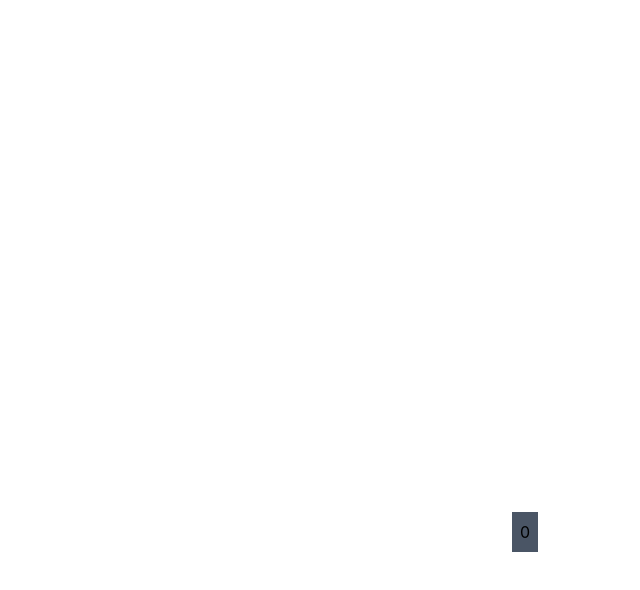
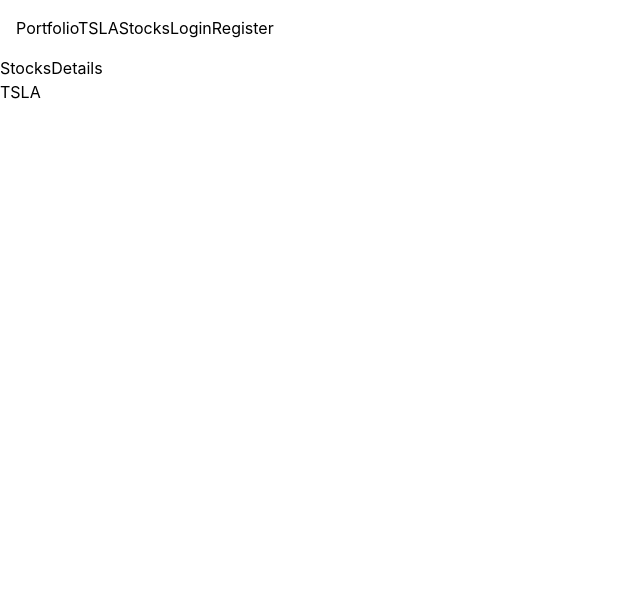
Before and after one commit to justusbruegmann/2TheMoon, a Vue app in the folder frontend/: page /stocks/TSLA in a window 1280 px wide. Shown: the top 590 px of the page, without its empty margins (0-640 px from the left). Built offline with nearby package versions, Linux system fonts and the light colour scheme.

Commit message:
2tm-10 and 2tm-11

```diff
--- a/frontend/package.json
+++ b/frontend/package.json
@@ -10,7 +10,8 @@
   },
   "dependencies": {
     "@tailwindcss/vite": "^4.3.3",
-    "vue": "^3.5.42"
+    "vue": "^3.5.42",
+    "vue-router": "^5.3.1"
   },
   "devDependencies": {
     "@types/node": "^24.13.3",
--- a/frontend/src/App.vue
+++ b/frontend/src/App.vue
@@ -1,13 +1,15 @@
 <script setup lang="ts">
-import {ref} from "vue";
 
-const count = ref(0)
-
-function countUp() {
-  count.value++
-}
 </script>
 
 <template>
-  <button :value="count" @click="countUp" class="bg-gray-600 m-128 p-2">{{ count }}</button>
+<nav class="p-4 gap-4">
+  <router-link to="/portfolio">Portfolio</router-link>
+  <router-link to="/stocks/TSLA">TSLA</router-link>
+  <router-link to="/stocks">Stocks</router-link>
+  <router-link to="/login">Login</router-link>
+  <router-link to="/register">Register</router-link>
+</nav>
+
+  <router-view/>
 </template>
--- a/frontend/src/main.ts
+++ b/frontend/src/main.ts
@@ -1,5 +1,6 @@
 import { createApp } from 'vue'
 import './style.css'
 import App from './App.vue'
+import router from './router'
 
-createApp(App).mount('#app')
+createApp(App).use(router).mount('#app')
--- /dev/null
+++ b/frontend/src/pages/LoginPage.vue
@@ -0,0 +1,11 @@
+<script setup lang="ts">
+
+</script>
+
+<template>
+<div>Login</div>
+</template>
+
+<style scoped>
+
+</style>
--- /dev/null
+++ b/frontend/src/pages/PortfolioPage.vue
@@ -0,0 +1,11 @@
+<script setup lang="ts">
+
+</script>
+
+<template>
+<div>portfolio 123</div>
+</template>
+
+<style scoped>
+
+</style>
--- /dev/null
+++ b/frontend/src/pages/RegisterPage.vue
@@ -0,0 +1,11 @@
+<script setup lang="ts">
+
+</script>
+
+<template>
+<div>Registerpage</div>
+</template>
+
+<style scoped>
+
+</style>
--- /dev/null
+++ b/frontend/src/pages/StocksDetailsPage.vue
@@ -0,0 +1,14 @@
+<script setup lang="ts">
+defineProps<{
+  symbol: string;
+}>()
+</script>
+
+<template>
+  <div>StocksDetails</div>
+  <div>{{symbol}}</div>
+</template>
+
+<style scoped>
+
+</style>
--- /dev/null
+++ b/frontend/src/pages/StocksOverviewPage.vue
@@ -0,0 +1,11 @@
+<script setup lang="ts">
+
+</script>
+
+<template>
+<div>Stocksoverview</div>
+</template>
+
+<style scoped>
+
+</style>
```
Also changed, not shown: frontend/src/pages/LeaderBoardPage.vue (added, +11 -0 lines), frontend/src/router/index.ts (added, +28 -0 lines), 1 other file (tests, documents, lock files or other folders).
